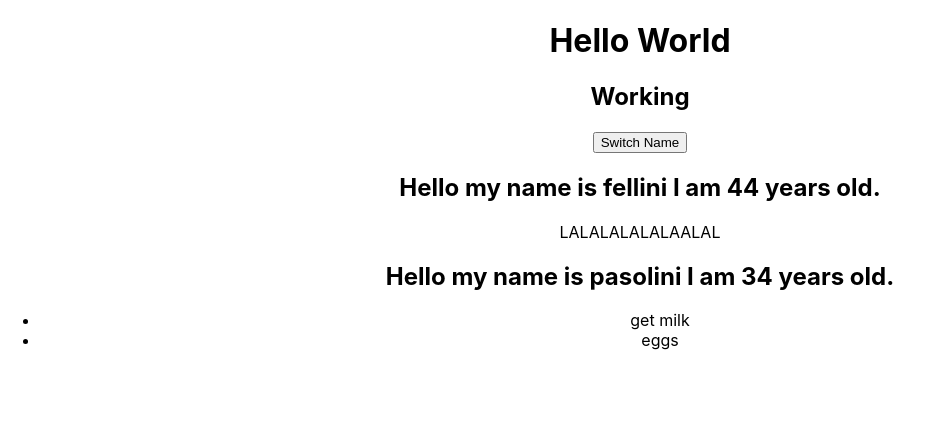
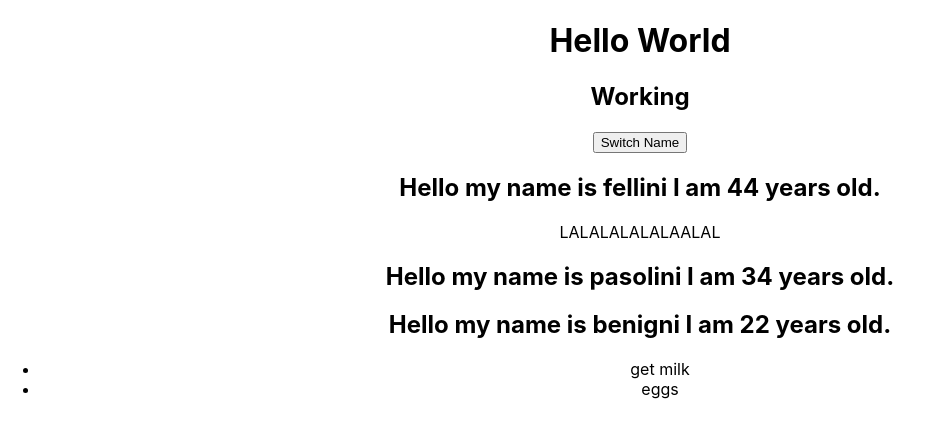
Before and after one commit to akexinad/advanced-react-ts, a React (Create React App) app in the folder start/: page / in a window 1280 px wide. Shown: the top 438 px of the page, without its empty margins (0-933 px from the left). Built offline with nearby package versions, Linux system fonts and the light colour scheme.

Commit message:
using useState() hook for state manipulation

```diff
--- a/start/src/App.tsx
+++ b/start/src/App.tsx
@@ -1,44 +1,56 @@
-import React, { Component } from "react";
+import React, { FC, useState } from "react";
+
 import "./App.css";
 
 import Person from "./components/Person/Person";
 import TodoList from "./components/TodoList/TodoList";
 
-class App extends Component {
-    state = {
-        profile: [
+interface Profile {
+    name: string;
+    age: number;
+}
+
+interface TodoItem {
+    id: string;
+    text: string;
+}
+
+const initialProfileData = [
     { name: "fellini", age: 44 },
-            { name: "pasolini", age: 34 }
-        ],
-        todos: [
+    { name: "pasolini", age: 34 },
+    { name: "benigni", age: 22 }
+];
+
+const initialTodoData = [
     { id: "001", text: "get milk" },
     { id: "002", text: "eggs" }
-        ]
+];
+
+const App: FC = () => {
+    const [profileState, setProfileState] = useState<Profile[]>(
+        initialProfileData
+    );
+    const [todoState] = useState<TodoItem[]>(initialTodoData);
+
+    const switchNameHandler = () => {
+        setProfileState([
+            { name: "fellini", age: 99999 },
+            { name: "paso", age: 34 },
+            { name: "danny", age: 22 }
+        ]);
     };
 
-    switchNameHandler = () => {
-        this.setState({
-            profile: [
-                { name: "fellini", age: 44349656 },
-                { name: "benigni", age: 34 }
-            ]
-        });
-
-        console.log("clicked");
-    };
-
-    render() {
     return (
         <div className="App">
             <h1>Hello World</h1>
             <h2>Working</h2>
-                <button onClick={this.switchNameHandler}>Switch Name</button>
-                <Person info={this.state.profile[0]}>LALALALALALAALAL</Person>
-                <Person info={this.state.profile[1]}></Person>
-                <TodoList todos={this.state.todos} />
+            <button onClick={switchNameHandler}>Switch Name</button>
+            <Person user={profileState[0]}>LALALALALALAALAL</Person>
+            <Person user={profileState[1]}></Person>
+            <Person user={profileState[2]}></Person>
+            <TodoList todos={todoState} />
         </div>
     );
-    }
-}
+};
 
 export default App;
--- a/start/src/components/Person/Person.tsx
+++ b/start/src/components/Person/Person.tsx
@@ -1,17 +1,20 @@
 import React, { FC, Fragment } from "react";
 
 interface ProfileProps {
-    info: {
+    user: {
         name: string,
         age: number
     };
 }
 
-const Person: FC<ProfileProps> = ({ info, children }) => {
+const Person: FC<ProfileProps> = ({ user, children }) => {
+    console.log(user);
+
+
     return (
         <Fragment>
             <h2>
-                Hello my name is {info.name} I am {info.age} years old.
+                Hello my name is {user.name} I am {user.age} years old.
             </h2>
             <p>{children}</p>
         </Fragment>
```
Also changed, not shown: 1 other file (tests, documents, lock files or other folders). Lines whose indentation alone changed are shown as unchanged.
